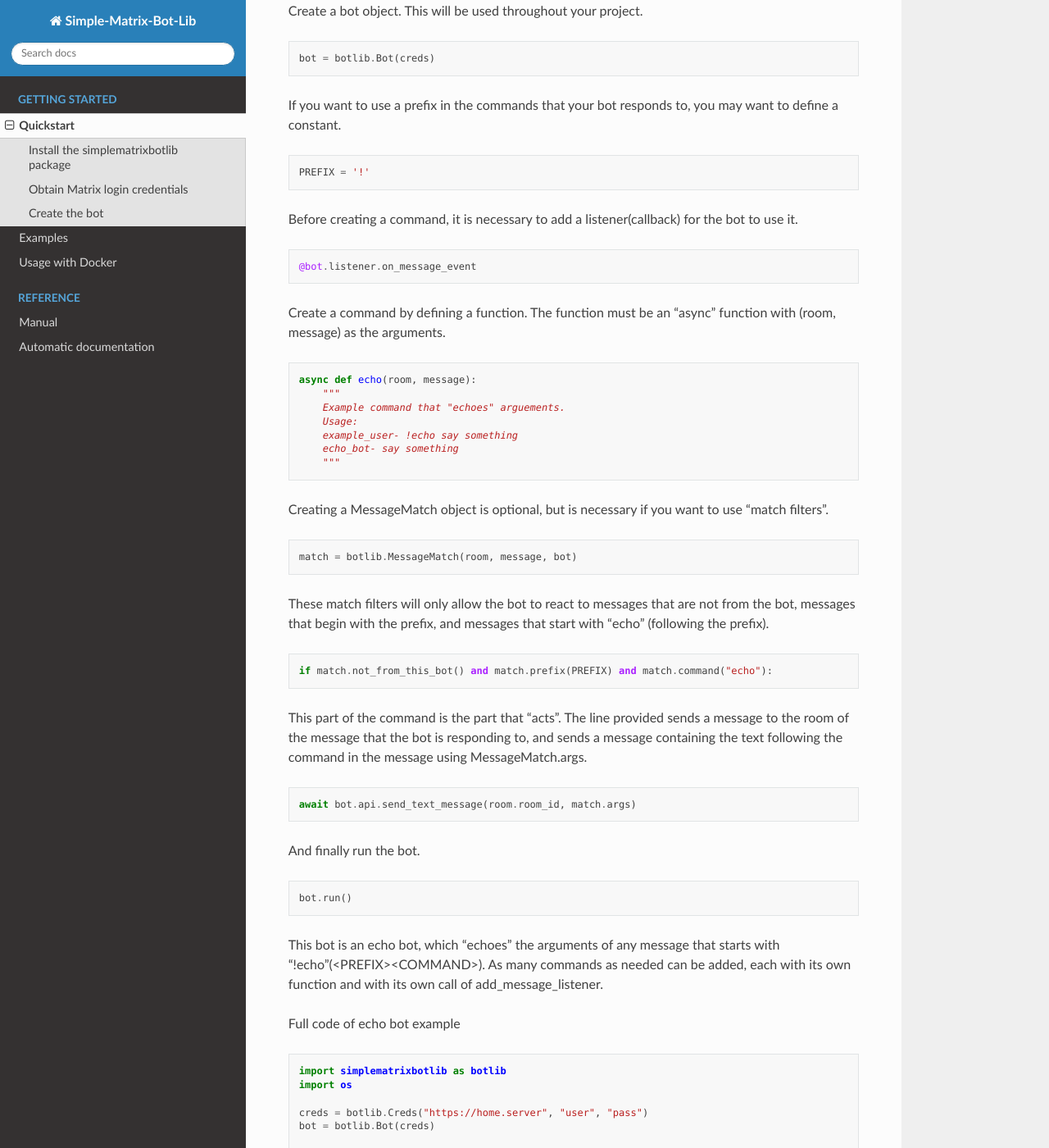
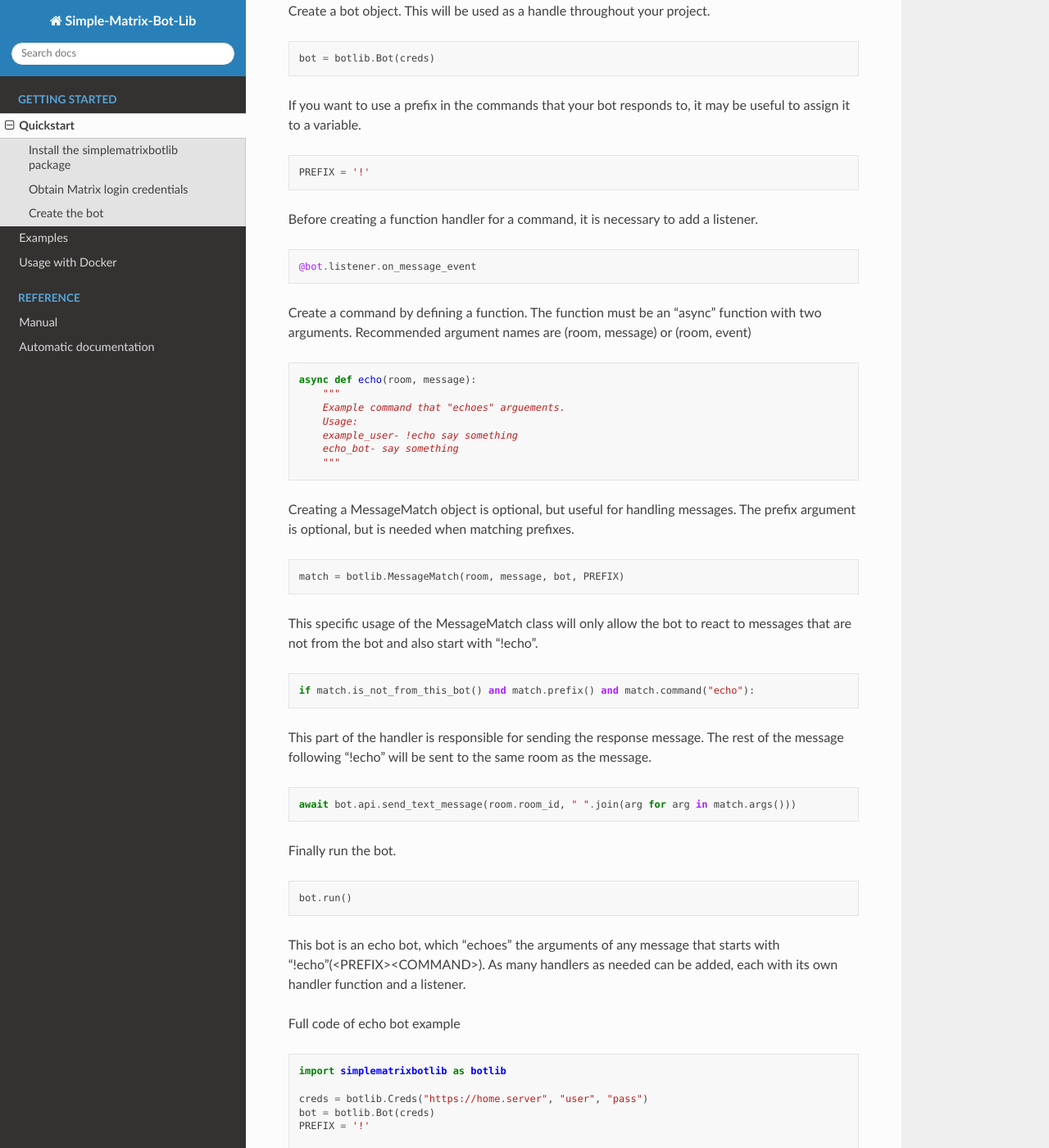
Before and after one commit to imbev/simplematrixbotlib, a Sphinx documentation site: the page built from doc/quickstart.md, in a window 1280 px wide and 1400 px high, scrolled down 1313 px. Shown: the whole window at 82% size. Built offline with Sphinx 7.4.7 and the Read the Docs theme 2.0.0, drawn with Linux system fonts in a browser that asks for light colours; some of the changed text lies outside the part shown.

Commit message:
Misc improvements to quickstart in docs

````diff
--- a/doc/quickstart.md
+++ b/doc/quickstart.md
@@ -5,7 +5,7 @@
 [View on Github](https://github.com/KrazyKirby99999/simple-matrix-bot-lib) or [View on PyPi](https://pypi.org/project/simplematrixbotlib/)
 
 ### Install the simplematrixbotlib package
-Simple-Matrix-Bot-Lib's package is simplematrixbotlib. It can be installed from pip or downloaded from github.
+Simple-Matrix-Bot-Lib's package is simplematrixbotlib. It can be installed from pip or downloaded from github.</br>
 Installation from pip:
 ```
 python -m pip install simplematrixbotlib
@@ -43,19 +43,19 @@ Create a Creds object with your login credentials.
 ```python
 creds = botlib.Creds("https://home.server", "user", "pass")
 ```
-Create a bot object. This will be used throughout your project.
+Create a bot object. This will be used as a handle throughout your project.
 ```python
 bot = botlib.Bot(creds)
 ```
-If you want to use a prefix in the commands that your bot responds to, you may want to define a constant.
+If you want to use a prefix in the commands that your bot responds to, it may be useful to assign it to a variable.
 ```python
 PREFIX = '!'
 ```
-Before creating a command, it is necessary to add a listener(callback) for the bot to use it.
+Before creating a function handler for a command, it is necessary to add a listener.
 ```python
 @bot.listener.on_message_event
 ```
-Create a command by defining a function. The function must be an "async" function with (room, message) as the arguments.
+Create a command by defining a function. The function must be an "async" function with two arguments. Recommended argument names are (room, message) or (room, event)
 ```python
 async def echo(room, message):
     """
@@ -65,45 +65,41 @@ async def echo(room, message):
     echo_bot- say something
     """
 ```
-Creating a MessageMatch object is optional, but is necessary if you want to use "match filters".
+Creating a MessageMatch object is optional, but useful for handling messages. The prefix argument is optional, but is needed when matching prefixes.
 ```python
-    match = botlib.MessageMatch(room, message, bot)
+    match = botlib.MessageMatch(room, message, bot, PREFIX)
 ```
-These match filters will only allow the bot to react to messages that are not from the bot, messages that begin with the prefix, and messages that start with "echo" (following the prefix).
+This specific usage of the MessageMatch class will only allow the bot to react to messages that are not from the bot and also start with "!echo".
 ```python
-    if match.not_from_this_bot() and match.prefix(PREFIX) and match.command("echo"):
+    if match.is_not_from_this_bot() and match.prefix() and match.command("echo"):
 ```
-This part of the command is the part that "acts". The line provided sends a message to the room of the message that the bot is responding to, and sends a message containing the text following the command in the message using MessageMatch.args.
+This part of the handler is responsible for sending the response message. The rest of the message following "!echo" will be sent to the same room as the message.
 ```python
-        await bot.api.send_text_message(room.room_id, match.args)
+        await bot.api.send_text_message(room.room_id, " ".join(arg for arg in match.args()))
 ```
-And finally run the bot.
+Finally run the bot.
 ```python
 bot.run()
 ```
-This bot is an echo bot, which "echoes" the arguments of any message that starts with "!echo"(<PREFIX><COMMAND>). As many commands as needed can be added, each with its own function and with its own call of add_message_listener.
+This bot is an echo bot, which "echoes" the arguments of any message that starts with "!echo"(<PREFIX><COMMAND>). As many handlers as needed can be added, each with its own handler function and a listener.
 
 Full code of echo bot example
 ```python
 import simplematrixbotlib as botlib
-import os
 
 creds = botlib.Creds("https://home.server", "user", "pass")
 bot = botlib.Bot(creds)
-
 PREFIX = '!'
 
 @bot.listener.on_message_event
 async def echo(room, message):
-    """
-    Example function that "echoes" arguements.
-    Usage:
-    example_user- !echo say something
-    echo_bot- say something
-    """
-    match = botlib.MessageMatch(room, message, bot)
-    if match.not_from_this_bot() and match.prefix(PREFIX) and match.command("echo"):
-        await bot.api.send_text_message(room.room_id, match.args)
+    match = botlib.MessageMatch(room, message, bot, PREFIX)
+
+    if match.is_not_from_this_bot() and match.prefix() and match.command("echo"):
+
+        await bot.api.send_text_message(
+            room.room_id, " ".join(arg for arg in match.args())
+            )
 
 bot.run()
 ```
````
Also changed, not shown: other parts of doc/quickstart.md (+1 -1 lines).
